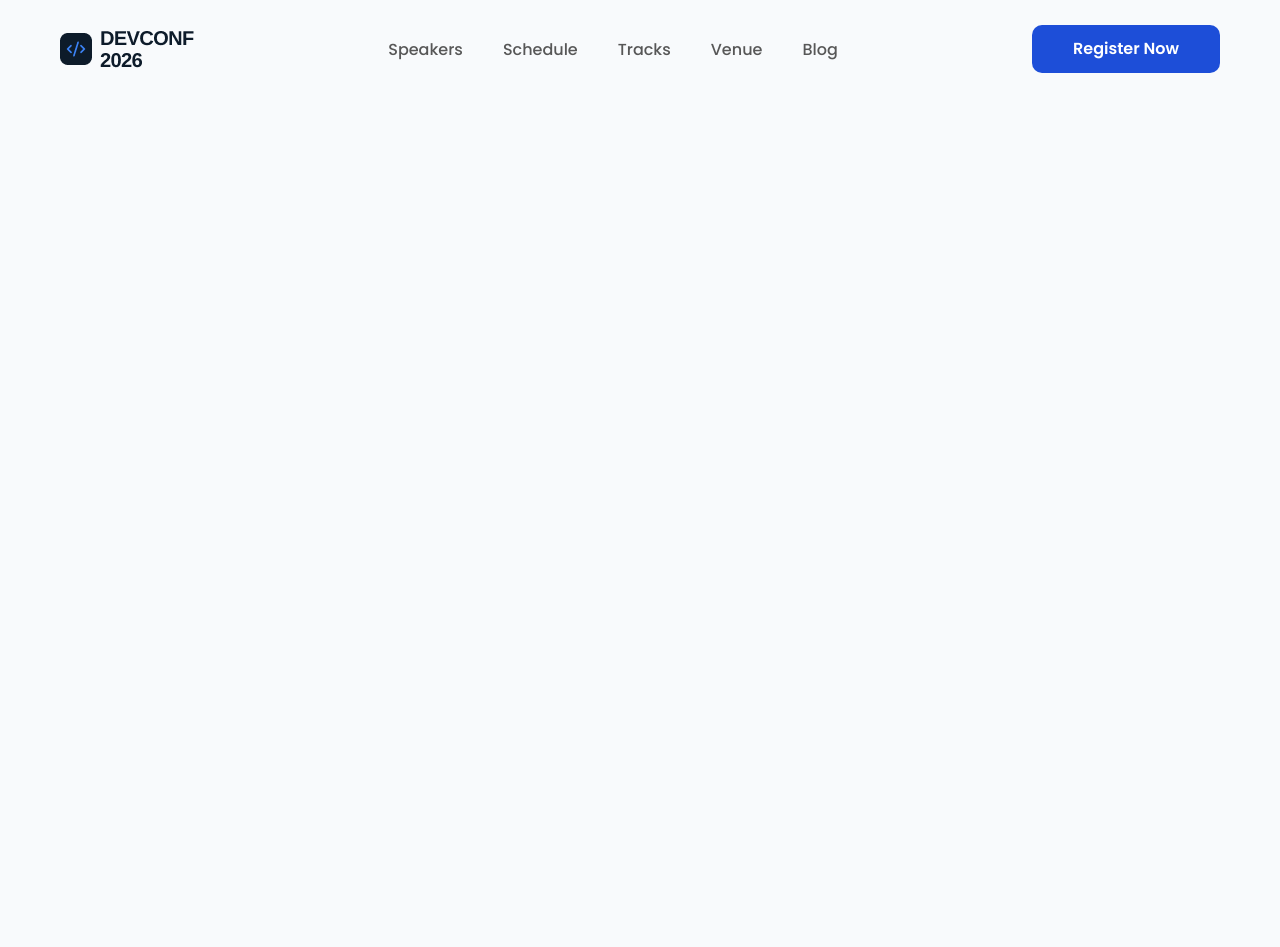
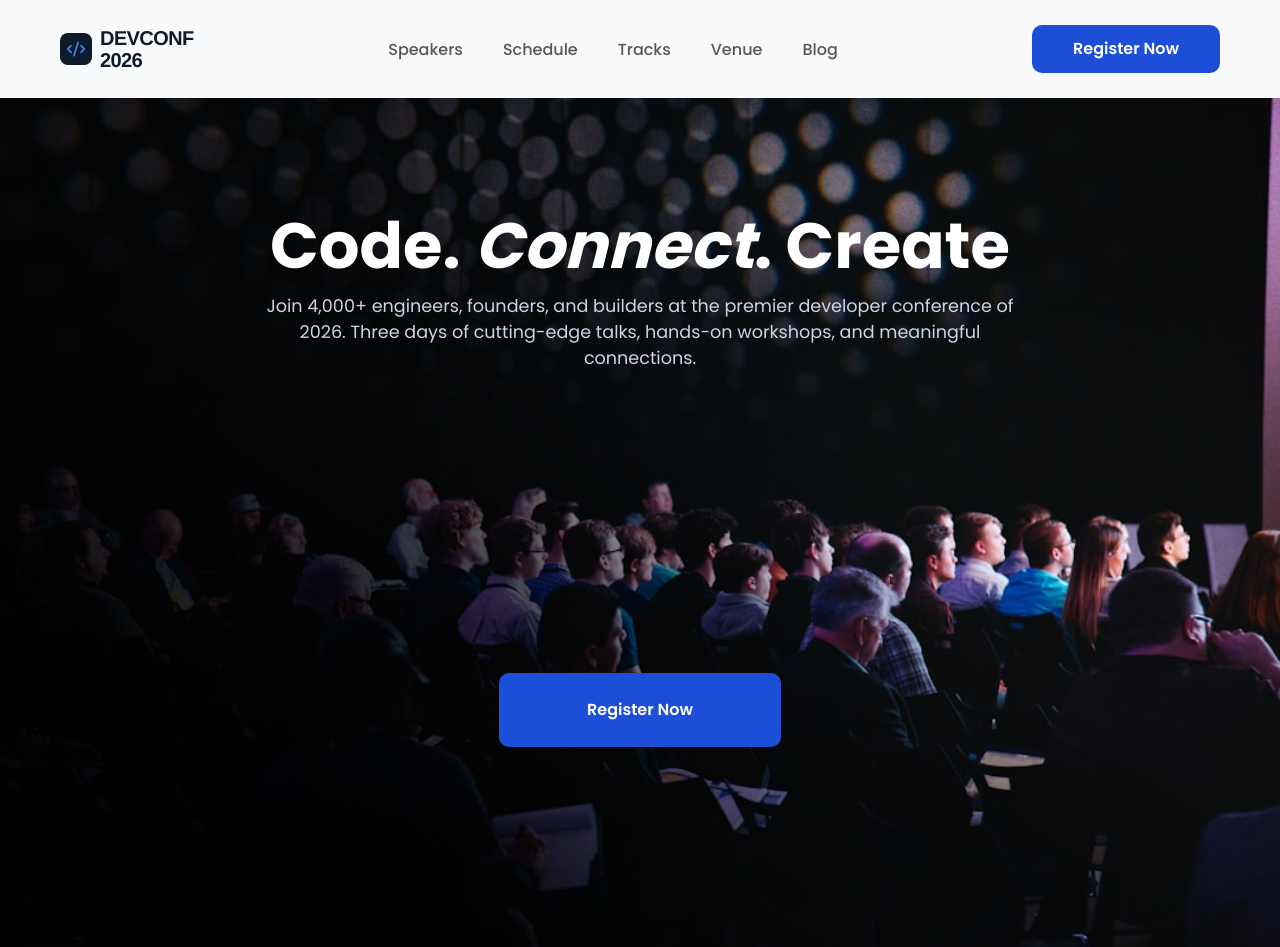
Before and after one commit to jm-jahed/assignment-01, a plain HTML site: page index.html in a window 1280 px wide. Before the commit the page ends 800 px from the top, so only its background shows below. Drawn offline with Linux system fonts and the light colour scheme.

Commit message:
HERO SECTION

```diff
--- a/index.html
+++ b/index.html
@@ -12,7 +12,9 @@
     <!-- External CSS -->
     <link rel="stylesheet" href="./style.css">
 </head>
- <!-- NAVBAR Start -->
+
+<body>
+     <!-- NAVBAR Start -->
     <header>
         <nav class="container">
             <img src="./images/logo.png" alt="DEVCONF Logo" />
@@ -27,11 +29,21 @@
                 <button class="common-btn">Register Now</button>
             </div>
         </nav>
-        <!-- NAVBAR End -->
+
     </header>
+     <!-- NAVBAR End -->
 
-
-<body>
-
+     <!-- HERO SECTION  Start -->
+    <section class="hero">
+        <div class="container hero-content">
+            <h1>
+                Code. <i>Connect</i>. Create
+            </h1>
+            <p>Join 4,000+ engineers, founders, and builders at the premier developer conference of 2026. Three days of
+                cutting-edge talks, hands-on workshops, and meaningful connections.</p>
+            <button class="common-btn hero-btn">Register Now</button>
+        </div>
+    </section>
+    <!-- HERO SECTION  end -->
 </body>
 </html>
--- a/style.css
+++ b/style.css
@@ -61,3 +61,63 @@ nav {
     line-height: 24px;
     cursor: pointer;
 }
+/* .common-btn:hover {
+    box-shadow: 0 6px 16px rgba(123, 92, 252, 0.5);
+} */
+
+/* HERO */
+.hero {
+    background: linear-gradient(90deg, rgba(0, 0, 0, 0.60) 30%, rgba(0, 0, 0, 0.00) 70%), linear-gradient(213deg, rgba(0, 0, 0, 0.00) 42.9%, rgba(0, 0, 0, 0.88) 82.18%), url('./images/banner.jpg') lightgray 50% / cover no-repeat;
+    padding: 100px 0 200px;
+    background-size: cover;
+    background-position: center;
+    min-height: 85vh;
+    display: flex;
+    justify-content: center;
+    align-items: center;
+    text-align: center;
+}
+
+
+.hero-content {
+    max-width: 800px;
+    margin: 0 auto;
+    display: flex;
+    flex-direction: column;
+    align-items: center;
+}
+
+
+.hero h1 {
+    font-size: 4rem;
+    font-weight: 700;
+    color: #ffffff;
+    text-align: center;
+}
+
+
+.hero p {
+    font-size: 1.1rem;
+    color: #cbd5e6;
+    margin-bottom: 24px;
+    text-align: center;
+}
+
+
+.hero-btn {
+    display: flex;
+    width: 282px;
+    height: 74px;
+    padding: 12px;
+    justify-content: center;
+    align-items: center;
+    border-radius: 10px;
+    background: #1D4ED8;
+    color: #FFFFFF;
+    border: none;
+    font-size: 16px;
+    font-weight: 600;
+    line-height: 24px;
+    cursor: pointer;
+    margin-top: 278px;
+}
```
